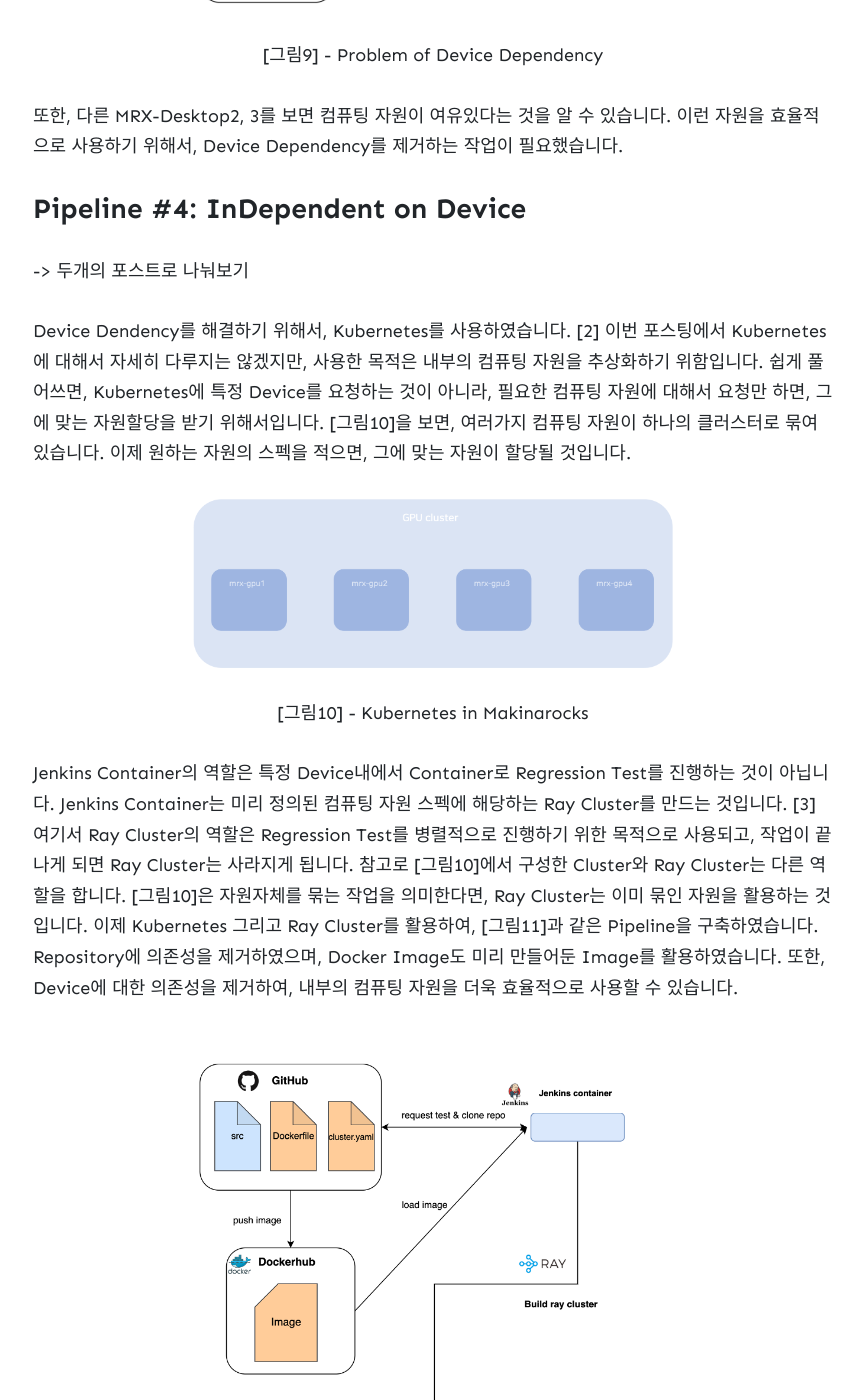
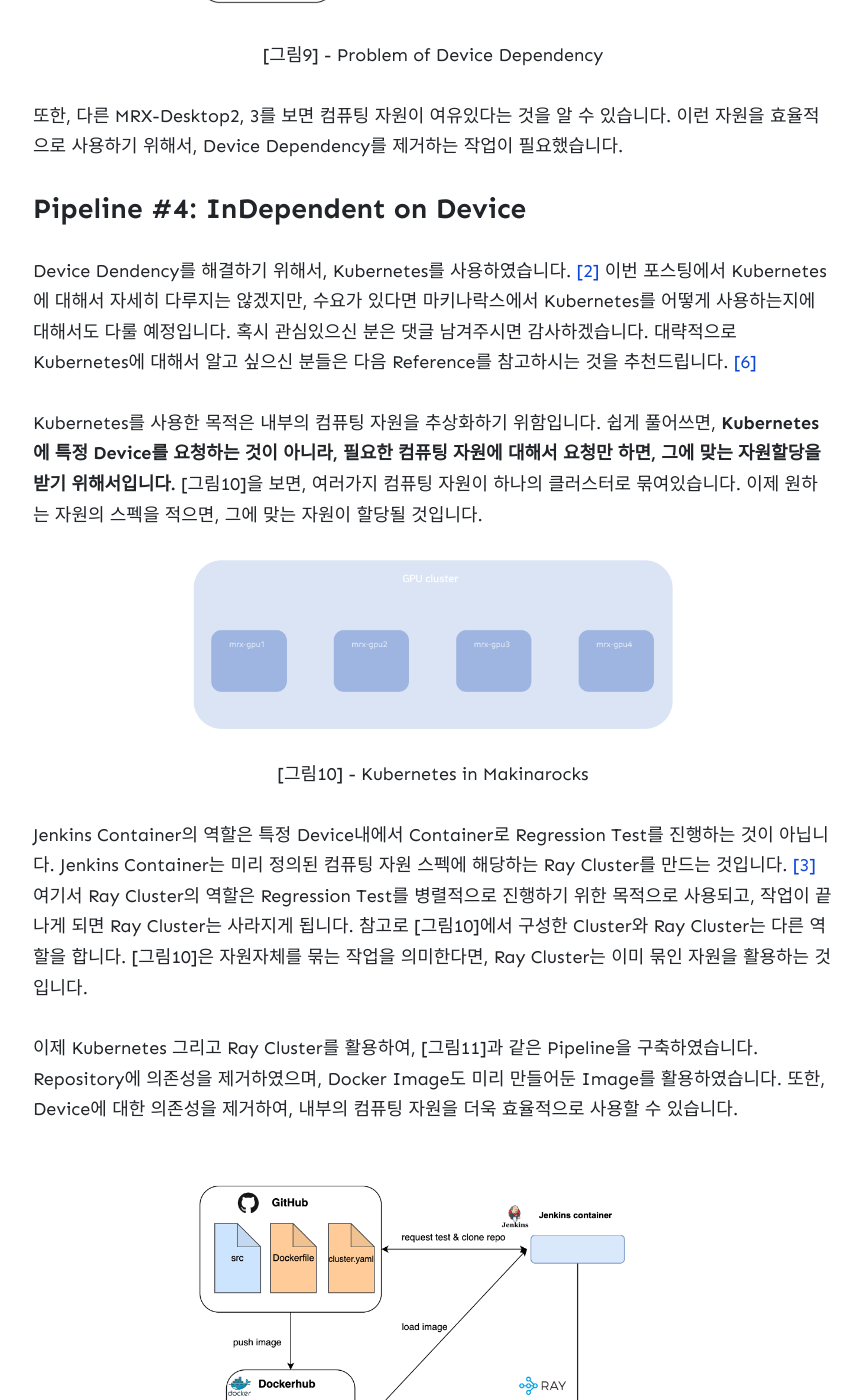
Before and after one commit to wowthemesnet/jekyll-theme-memoirs, a Jekyll site: the page built from _posts/2020-02-10-Regresssion-Test.md, in a window 1280 px wide and 1400 px high, scrolled down 6357 px. Shown: the whole window, without its empty margins (207-1070 px from the left). Built offline with Jekyll 4.4.1, drawn with Linux system fonts in a browser that asks for light colours; nearby versions of some CDN libraries; comment, search, counter and statistics services are not loaded; some of the changed text lies outside the part shown.

Commit message:
feat: Add ref link

```diff
--- a/_posts/2020-02-10-Regresssion-Test.md
+++ b/_posts/2020-02-10-Regresssion-Test.md
@@ -89,7 +89,7 @@ image:
 
 Regression Test Pipeline을 만들기 위해서, 여러가지 시행착오를 겪었습니다. 겪었던 시행착오를 통해서, 필요했던 **추상화 과정**에 대해서 설명드리겠습니다.
 
-우선, 자동화 도구로 Jenkins를 활용하였습니다. [1] Jenkins는 소프트웨어 개발 시 지속적으로 통합 서비스를 제공하는 툴입니다. 비교적 높은 자유도가 있었고, 자동화 도구로 접근성이 좋다고 판단했습니다.
+우선, 자동화 도구로 Jenkins를 활용하였습니다. [[1]](#ref-1) Jenkins는 소프트웨어 개발 시 지속적으로 통합 서비스를 제공하는 툴입니다. 비교적 높은 자유도가 있었고, 자동화 도구로 접근성이 좋다고 판단했습니다.
 
 ### Pipeline #1: Dependent on Repository
 
@@ -140,9 +140,11 @@ Regression Test Pipeline을 만들기 위해서, 여러가지 시행착오를
 
 ### Pipeline #4: InDependent on Device
 
--> 두개의 포스트로 나눠보기
+Device Dendency를 해결하기 위해서, Kubernetes를 사용하였습니다. [[2]](#ref-2) 이번 포스팅에서 Kubernetes에 대해서 자세히 다루지는 않겠지만, 수요가 있다면 마키나락스에서 Kubernetes를 어떻게 사용하는지에 대해서도 다룰 예정입니다. 혹시 관심있으신 분은 댓글 남겨주시면 감사하겠습니다. 대략적으로 Kubernetes에 대해서 알고 싶으신 분들은 다음 Reference를 참고하시는 것을 추천드립니다. [[6]](#ref-2)
 
-Device Dendency를 해결하기 위해서, Kubernetes를 사용하였습니다. [2] 이번 포스팅에서 Kubernetes에 대해서 자세히 다루지는 않겠지만, 사용한 목적은 내부의 컴퓨팅 자원을 추상화하기 위함입니다. 쉽게 풀어쓰면, Kubernetes에 특정 Device를 요청하는 것이 아니라, 필요한 컴퓨팅 자원에 대해서 요청만 하면, 그에 맞는 자원할당을 받기 위해서입니다. [그림10]을 보면, 여러가지 컴퓨팅 자원이 하나의 클러스터로 묶여있습니다. 이제 원하는 자원의 스펙을 적으면, 그에 맞는 자원이 할당될 것입니다.
+Kubernetes를 사용한 목적은 내부의 컴퓨팅 자원을 추상화하기 위함입니다. 쉽게 풀어쓰면, **Kubernetes에 특정 Device를 요청하는 것이 아니라, 필요한 컴퓨팅 자원에 대해서 요청만 하면, 그에 맞는 자원할당을 받기 위해서입니다.** [그림10]을 보면, 여러가지 컴퓨팅 자원이 하나의 클러스터로 묶여있습니다. 이제 원하는 자원의 스펙을 적으면, 그에 맞는 자원이 할당될 것입니다.
+
+
 
 <figure class="image" style="align: center;">
 <p align="center">
@@ -151,7 +153,8 @@ Device Dendency를 해결하기 위해서, Kubernetes를 사용하였습니다.
 </p>
 </figure>
 
-Jenkins Container의 역할은 특정 Device내에서 Container로 Regression Test를 진행하는 것이 아닙니다. Jenkins Container는 미리 정의된 컴퓨팅 자원 스펙에 해당하는 Ray Cluster를 만드는 것입니다. [3] 여기서 Ray Cluster의 역할은 Regression Test를 병렬적으로 진행하기 위한 목적으로 사용되고, 작업이 끝나게 되면 Ray Cluster는 사라지게 됩니다. 참고로 [그림10]에서 구성한 Cluster와 Ray Cluster는 다른 역할을 합니다. [그림10]은 자원자체를 묶는 작업을 의미한다면, Ray Cluster는 이미 묶인 자원을 활용하는 것입니다.
+Jenkins Container의 역할은 특정 Device내에서 Container로 Regression Test를 진행하는 것이 아닙니다. Jenkins Container는 미리 정의된 컴퓨팅 자원 스펙에 해당하는 Ray Cluster를 만드는 것입니다. [[3]](#ref-2) 여기서 Ray Cluster의 역할은 Regression Test를 병렬적으로 진행하기 위한 목적으로 사용되고, 작업이 끝나게 되면 Ray Cluster는 사라지게 됩니다. 참고로 [그림10]에서 구성한 Cluster와 Ray Cluster는 다른 역할을 합니다. [그림10]은 자원자체를 묶는 작업을 의미한다면, Ray Cluster는 이미 묶인 자원을 활용하는 것입니다.
+
 이제 Kubernetes 그리고 Ray Cluster를 활용하여, [그림11]과 같은 Pipeline을 구축하였습니다. Repository에 의존성을 제거하였으며, Docker Image도 미리 만들어둔 Image를 활용하였습니다. 또한, Device에 대한 의존성을 제거하여, 내부의 컴퓨팅 자원을 더욱 효율적으로 사용할 수 있습니다.
 
 <figure class="image" style="align: center;">
@@ -166,7 +169,7 @@ Jenkins Container의 역할은 특정 Device내에서 Container로 Regression Te
 
 위에서, Pipeline #1 ~ #4까지 살펴볼 수 있었습니다. 하지만, Jenkins에 익숙하지 않다보니 기술적인 이슈가 발생할때 대처하는데 쉽지 않았습니다. 특히 Kubernetes환경에서 jenkins를 활용하기 위해서는 조금 더 많은 지식이 필요했습니다. 아쉽게도 이에 대한 문서를 쉽게 찾을 수 없어서, 유지보수 측면에서 아쉬움이 있었습니다.
 
-그러던 중, GitHub Action에서 Self-Hosted Runner라는 서비스를 제공하는 것을 발견했습니다.[4] Self-Hosted-Runner는 가지고 있는 자원을 통해서 Github Action 진행할 수 있었습니다. 상대적으로 GitHub에서 관련내용에 대해서 문서를 제공하였고, 문법도 직관적이라고 생각이 들었습니다. 이런 특징들은 유지보수 관점에서 높은 점수를 줄 수 있었고, 기존의 Jenkins의 역할을 GitHub Action으로 대체하기로 하였습니다.
+그러던 중, GitHub Action에서 Self-Hosted Runner라는 서비스를 제공하는 것을 발견했습니다.[[4]](#ref-2) Self-Hosted-Runner는 가지고 있는 자원을 통해서 Github Action 진행할 수 있었습니다. 상대적으로 GitHub에서 관련내용에 대해서 문서를 제공하였고, 문법도 직관적이라고 생각이 들었습니다. 이런 특징들은 유지보수 관점에서 높은 점수를 줄 수 있었고, 기존의 Jenkins의 역할을 GitHub Action으로 대체하기로 하였습니다.
 
 <figure class="image" style="align: center;">
 <p align="center">
@@ -178,7 +181,7 @@ Jenkins Container의 역할은 특정 Device내에서 Container로 Regression Te
 
 ## Are You Sure? Yes!
 
-GitHub Action에서 Trigger Event Type에 대해서 정할 수 있습니다. 여러 논의 끝에, Workflow Dispatch라는 Type을 선택하였습니다. 이제 마우스 클릭으로 GitHub Web에서 Regression Test를 실행할 수 있습니다. [5]
+GitHub Action에서 Trigger Event Type에 대해서 정할 수 있습니다. 여러 논의 끝에, Workflow Dispatch라는 Type을 선택하였습니다. 이제 마우스 클릭으로 GitHub Web에서 Regression Test를 실행할 수 있습니다. [[5]](#ref-2)
 
 Regression Test Pipeline의 모습을 [그림13]으로 도식화해봤습니다. GitHub에서 미리 설정한 Event Type에 해당하는 Event가 발생하면, MRX-Hosted-Runner에게 Regression Test를 요청합니다. MRX-Hosted-Runner는 Ray Cluster를 구성합니다. 학습 및 실험을 진행할 때는 MLflow에 실험정보를 로깅하고, 학습이 끝나면 이에 대한 정보를 GitHub에 전달합니다. 현재는 해당 PR에 Comment로 MLflow 실험링크를 달아주는 방식으로 사용중입니다.
 
@@ -219,10 +222,12 @@ Regression Test를 통해서 Search Space를 줄일 수 있었고, Debugging Cos
 
 <a name="ref-1">[1]</a>  [jenkins[websites], (2020, Feb, 10)](https://www.jenkins.io/)
 
-<a name="ref-1">[2]</a>  [Kubernetes[websites], (2020, Feb, 10)](https://kubernetes.io/)
+<a name="ref-2">[2]</a>  [Kubernetes[websites], (2020, Feb, 10)](https://kubernetes.io/)
 
-<a name="ref-1">[3]</a>  [Ray cluster[websites], (2020, Feb, 10)](https://docs.ray.io/en/releases-0.8.5/using-ray-on-a-cluster.html)
+<a name="ref-3">[3]</a>  [Ray cluster[websites], (2020, Feb, 10)](https://docs.ray.io/en/releases-0.8.5/using-ray-on-a-cluster.html)
 
-<a name="ref-1">[4]</a>  [About Self Hosted Runners[websites], (2020, Feb, 10)](https://docs.github.com/en/actions/hosting-your-own-runners/about-self-hosted-runners)
+<a name="ref-4">[4]</a>  [About Self Hosted Runners[websites], (2020, Feb, 10)](https://docs.github.com/en/actions/hosting-your-own-runners/about-self-hosted-runners)
 
-<a name="ref-1">[5]</a>  [Workflow Dispatch[websites], (2020, Feb, 10)](https://docs.github.com/en/actions/reference/events-that-trigger-workflows#workflow_dispatch)
+<a name="ref-5">[5]</a>  [Workflow Dispatch[websites], (2020, Feb, 10)](https://docs.github.com/en/actions/reference/events-that-trigger-workflows#workflow_dispatch)
+
+<a name="ref-6">[6]</a>  [What is Kubernetes[websites], (2020, Feb, 10)](https://www.google.com/search?q=what+is+kubernetes&oq=what+is+kubernetes&aqs=chrome..69i57j0l5j69i60l2.7878j0j4&sourceid=chrome&ie=UTF-8)
```
